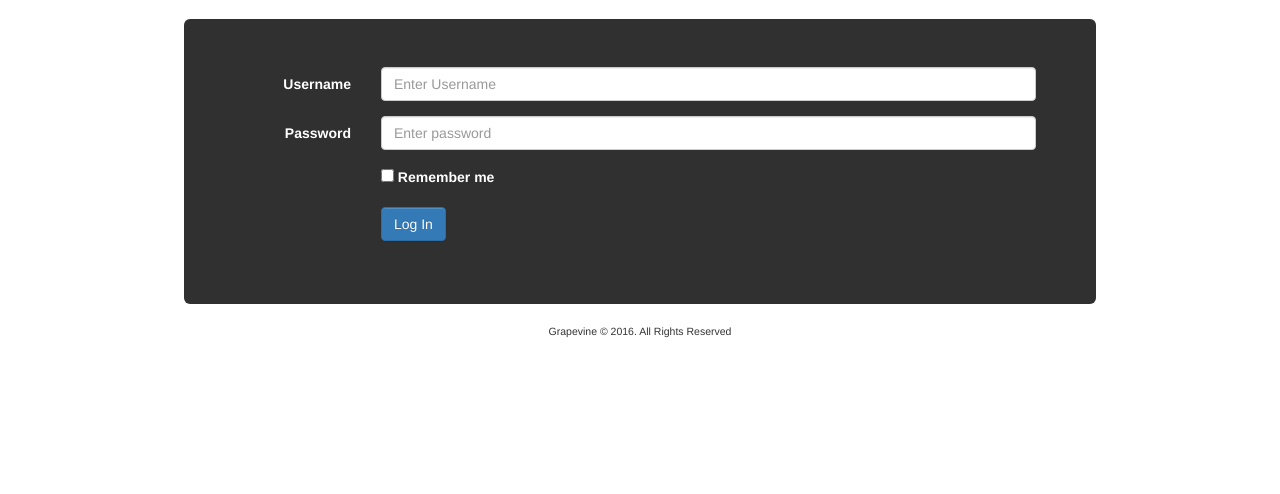
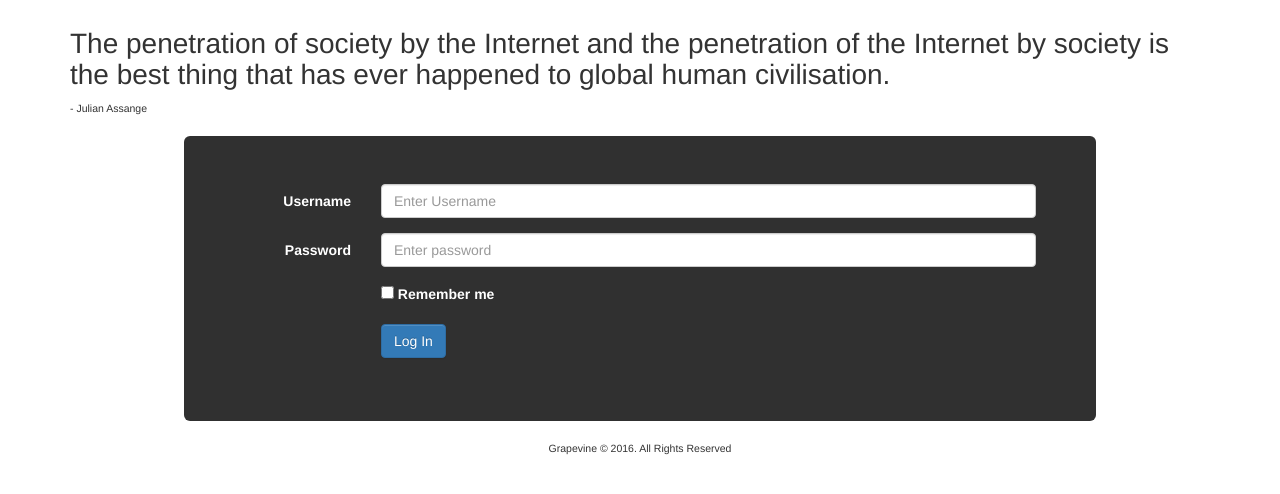
Before and after one commit to dean-browne/grapevine, a Django app: page /account/login/ in a window 1280 px wide. Shown: the part 51-545 px from the top of the page. Run offline with Django 3.2, Linux system fonts and the light colour scheme; some libraries are stand-ins or nearby versions.

Commit message:
Added some of my favourite quotes

```diff
--- a/account/templates/account/login.html
+++ b/account/templates/account/login.html
@@ -1,5 +1,11 @@
 {% extends "base.html" %}
 {% block content %}
+<div class="row">
+  <div class="col-md-12">
+    <h1>The penetration of society by the Internet and the penetration of the Internet by society is the best thing that has ever happened to global human civilisation.</h1>
+    <p>- Julian Assange</p>
+  </div>
+</div>
 
 <div class="jumbotron">
   <form class="form-horizontal" role="form" method="POST" action=".?next={{ redirect_to }}">
--- a/account/templates/account/register.html
+++ b/account/templates/account/register.html
@@ -1,6 +1,12 @@
 {% extends "base.html" %}
 {% block content %}
 
+<div class="row">
+  <div class="col-md-12">
+    <h1>Information is power. But like all power, there are those who want to keep it for themselves.</h1>
+    <p>-Aaron Swartz</p>
+  </div>
+</div>
 <div class="jumbotron">
   <form class="form-horizontal" role="form" method="POST" action=".?next={{ redirect_to }}">
     {% csrf_token %}
```
